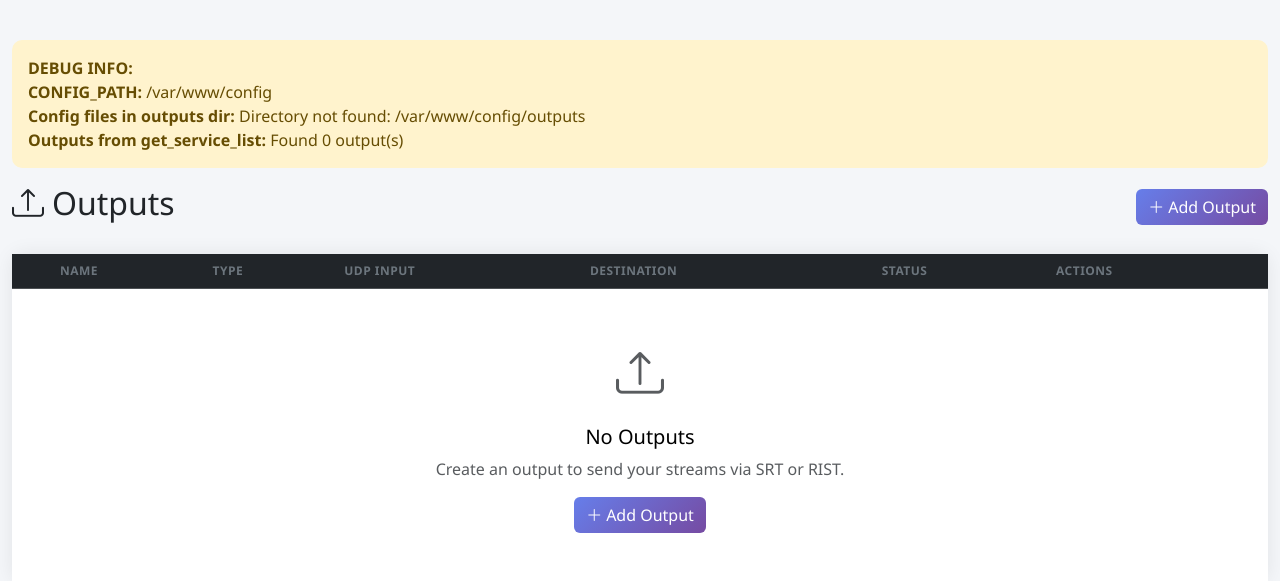
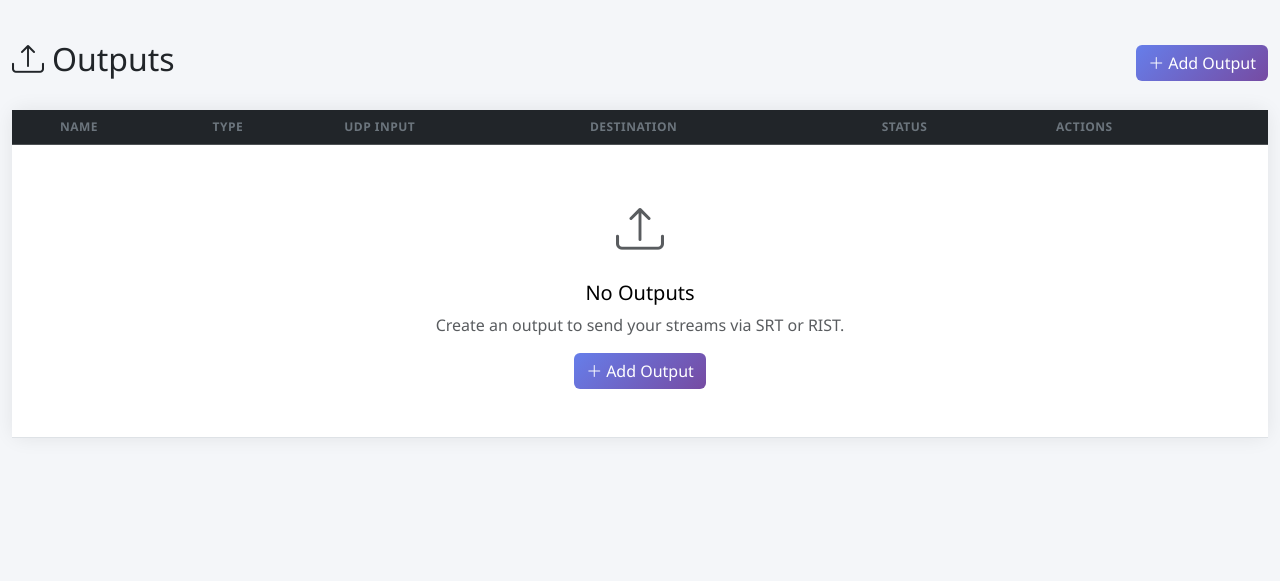
Before and after one commit to caritechsolutions/Caricoder2, a PHP site: page /outputs.php in a window 1280 px wide. Shown: the part 56-637 px from the top of the page. Run offline with PHP 8.4, Linux system fonts and the light colour scheme; the visitor is signed in with stand-in values (Sample User, id 1).

Commit message:
Remove debug logging from outputs page

```diff
--- a/web/public/outputs.php
+++ b/web/public/outputs.php
@@ -48,26 +48,6 @@ include __DIR__ . '/../templates/header.php';
 ?>
 
 <div class="container-fluid py-4">
-    <!-- DEBUG: Output data inspection -->
-    <div class="alert alert-warning mb-3">
-        <strong>DEBUG INFO:</strong><br>
-        <strong>CONFIG_PATH:</strong> <?php echo CONFIG_PATH; ?><br>
-        <strong>Config files in outputs dir:</strong> <?php
-            $config_dir = CONFIG_PATH . '/outputs';
-            if (is_dir($config_dir)) {
-                $files = glob($config_dir . '/*.conf');
-                echo count($files) . ' files: ' . implode(', ', array_map('basename', $files));
-            } else {
-                echo 'Directory not found: ' . $config_dir;
-            }
-        ?><br>
-        <strong>Outputs from get_service_list:</strong> Found <?php echo count($outputs); ?> output(s)<br>
-        <?php foreach ($outputs as $o): ?>
-        <code>ID: <?php echo htmlspecialchars($o['id']); ?> | Name: <?php echo htmlspecialchars($o['name']); ?> | Type(top): <?php echo htmlspecialchars($o['type'] ?? 'null'); ?> | Type(nested): <?php echo htmlspecialchars($o['output']['type'] ?? 'null'); ?> | Resolved: <?php echo htmlspecialchars($o['resolved_type'] ?? 'null'); ?></code><br>
-        <?php endforeach; ?>
-    </div>
-    <!-- END DEBUG -->
-
     <div class="d-flex justify-content-between align-items-center mb-4">
         <h2><i class="bi bi-upload me-2"></i>Outputs</h2>
         <button class="btn btn-primary" data-bs-toggle="modal" data-bs-target="#addOutputModal">
@@ -684,21 +664,6 @@ let availableSources = [];
 let clientsRefreshInterval = null;
 let currentOutputId = null;
 
-// Debug: Log output data from PHP
-console.log('=== DEBUG: Output Data from PHP ===');
-<?php foreach ($outputs as $idx => $output): ?>
-console.log('Output <?php echo $idx; ?>:', {
-    id: '<?php echo addslashes($output['id'] ?? ''); ?>',
-    name: '<?php echo addslashes($output['name'] ?? ''); ?>',
-    type_top_level: '<?php echo addslashes($output['type'] ?? 'NOT SET'); ?>',
-    type_nested: '<?php echo addslashes($output['output']['type'] ?? 'NOT SET'); ?>',
-    resolved_type: '<?php echo addslashes($output['resolved_type'] ?? 'NOT SET'); ?>',
-    status: '<?php echo addslashes($output['status'] ?? ''); ?>',
-    config_file: '<?php echo addslashes($output['config_file'] ?? ''); ?>'
-});
-<?php endforeach; ?>
-console.log('=== END DEBUG ===');
-
 // Format duration from seconds to HH:MM:SS
 function formatDuration(seconds) {
     const h = Math.floor(seconds / 3600);
```
